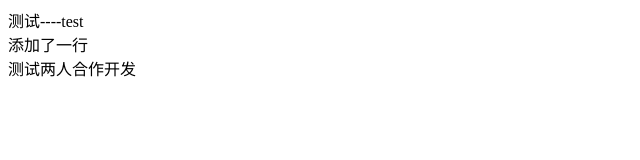
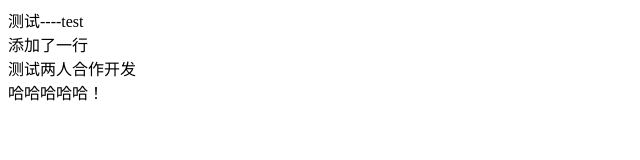
Before and after one commit to perfect-xc/test1, a plain HTML site: page index.html in a window 1280 px wide. Shown: the whole page, without its empty margins (0-640 px from the left). Drawn offline with Linux system fonts and the light colour scheme.

Commit message:
添加了哈哈

```diff
--- a/index.html
+++ b/index.html
@@ -8,6 +8,7 @@
 	<div>测试----test</div>
 	<div>添加了一行</div>
 	<div>测试两人合作开发</div>
+	<div>哈哈哈哈哈！</div>
 
 </body>
 </html>
```
